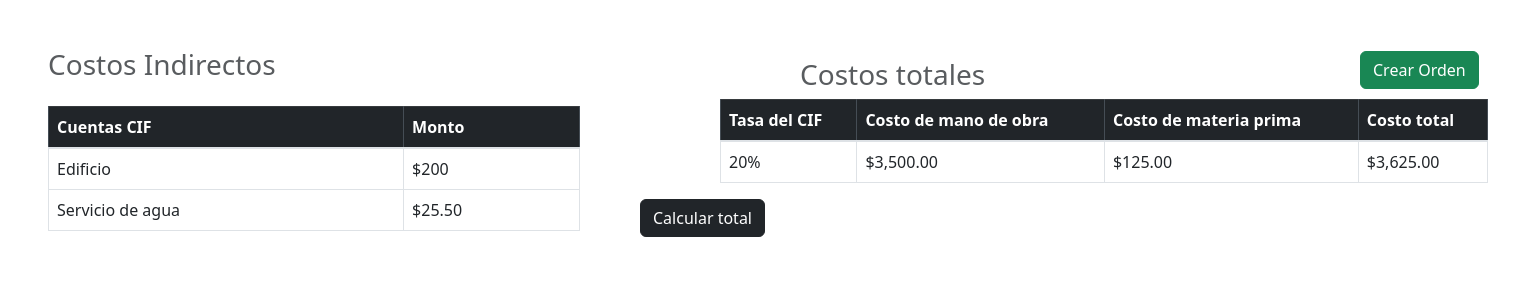
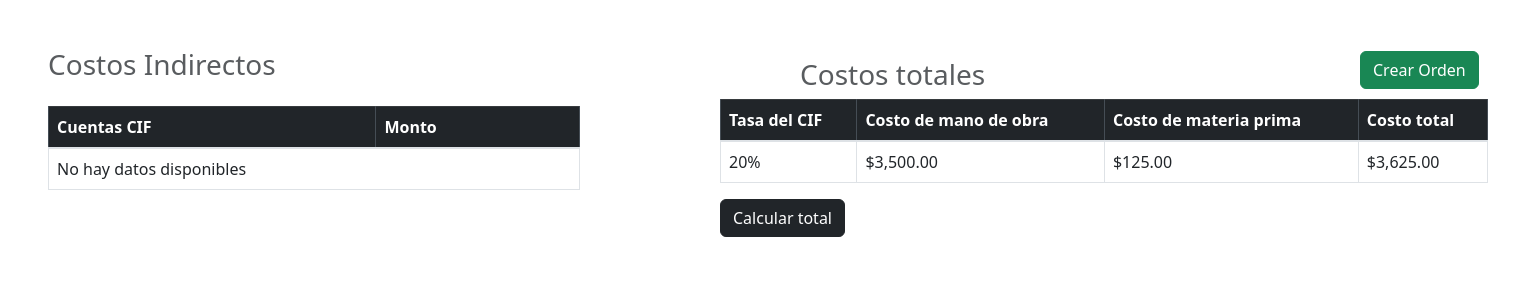
Before and after one commit to erickG01/InnovaSoftSolutions, a Django app: page /Costos/ in a window 1520 px wide. Shown: the part 56-356 px from the top of the page. Run offline with Django 5.2, Linux system fonts and the light colour scheme; some libraries are stand-ins or nearby versions.

Commit message:
se creo la tabla de los costos indirectos

```diff
--- a/App_innovaSoft/static/css/costos.css
+++ b/App_innovaSoft/static/css/costos.css
@@ -26,6 +26,7 @@ position: absolute;
 margin-left: 35rem;
 margin-top:-3rem;
 }
-#calculateTotal{
-    margin-left: -10rem;
+.btnCalcular{
+    position: absolute;
+    margin-left:-5rem;
 }
--- a/App_innovaSoft/templates/App_innovaSoft/costos.html
+++ b/App_innovaSoft/templates/App_innovaSoft/costos.html
@@ -26,16 +26,19 @@
                 </tr>
             </thead>
             <tbody>
-                <tr>
-                    <td>Edificio</td>
-                    <td>$200</td>
-                </tr>
-                <tr>
-                    <td>Servicio de agua</td>
-                    <td>$25.50</td>
-                </tr>
+                {% for costo in costos_indirectos %}
+                    <tr>
+                        <td>{{ costo.nombre }}</td>
+                        <td>${{ costo.saldo|floatformat:2 }}</td>
+                    </tr>
+                {% empty %}
+                    <tr>
+                        <td colspan="2" >No hay datos disponibles</td>
+                    </tr>
+                {% endfor %}
             </tbody>
         </table>
+
 
         <div class="costoTotales">
             <h3 class="text-body-secondary">Costos totales</h3>
@@ -65,7 +68,7 @@
                     </tr>
                 </tbody>
             </table>
-            <button id="calculateTotal" class="btn btn-dark">Calcular total</button>
+            <button  class="btnCalcular btn btn-dark">Calcular total</button>
         </div>
 
         <!-- Modal -->
--- a/App_innovaSoft/views.py
+++ b/App_innovaSoft/views.py
@@ -1006,3 +1006,56 @@ def get_rubros(request, tipo_id):
 def get_cuentas_mayor(request, rubro_id):
     cuentas_mayor = CuentaDeMayor.objects.filter(idRubro_id=rubro_id).values('idDeMayor', 'nombre')
     return JsonResponse(list(cuentas_mayor), safe=False)
+
+
+#METODO PARA CALCULAR LOS COSTOS INDIRECTOS
+def calcular_costos_indirectos(request):
+    # Códigos de cuentas a incluir en la tabla
+    codigos_cuentas = [
+        "1201.01", "4102.03.01", "4102.03.08", "4102.02",
+        "4102.03.06", "4102.03.07", "4102.04.03",
+        "4102.04.04", "4102.08.03", "4102.08.05"
+    ]
+
+    # Obtener las cuentas correspondientes en SubCuenta y CuentaDetalle
+    subcuentas = SubCuenta.objects.filter(codigoCuenta__in=codigos_cuentas)
+    cuentas_detalle = CuentaDetalle.objects.filter(codigoCuenta__in=codigos_cuentas)
+
+    print("SubCuentas obtenidas:", subcuentas)  # Depuración
+    print("CuentasDetalle obtenidas:", cuentas_detalle)  # Depuración
+
+    # Calcular el saldo para cada cuenta y almacenar los datos
+    costos_indirectos = []
+    total_costos = 0
+
+    # Procesar subcuentas
+    for cuenta in subcuentas:
+        transacciones = Transacion.objects.filter(idSubCuenta=cuenta)
+        saldo = sum(trans.debe - trans.haber for trans in transacciones)
+        total_costos += saldo
+        costos_indirectos.append({
+            'nombre': cuenta.nombre,
+            'saldo': saldo
+        })
+
+    # Procesar cuentas de detalle
+    for cuenta in cuentas_detalle:
+        transacciones = Transacion.objects.filter(idCuentaDetalle=cuenta)
+        saldo = sum(trans.debe - trans.haber for trans in transacciones)
+        total_costos += saldo
+        costos_indirectos.append({
+            'nombre': cuenta.nombre,
+            'saldo': saldo
+        })
+
+    # Agregar el total al final
+    costos_indirectos.append({
+        'nombre': 'Total',
+        'saldo': total_costos
+    })
+
+    # Pasar los datos al template
+    context = {
+        'costos_indirectos': costos_indirectos
+    }
+    return render(request, 'App_innovaSoft/costos.html', context)
--- a/InnovaSoftSolutions/urls.py
+++ b/InnovaSoftSolutions/urls.py
@@ -43,5 +43,7 @@ urlpatterns = [
     path('nuevaCuenta/', views.nuevaCuenta, name="nuevaCuenta"),
     path('get_rubros/<int:tipo_id>/', get_rubros, name='get_rubros'),
     path('get_cuentas_mayor/<int:rubro_id>/', get_cuentas_mayor, name='get_cuentas_mayor'),
+    path('costos/', views.calcular_costos_indirectos, name='costos'),
+
 
 ]
```
